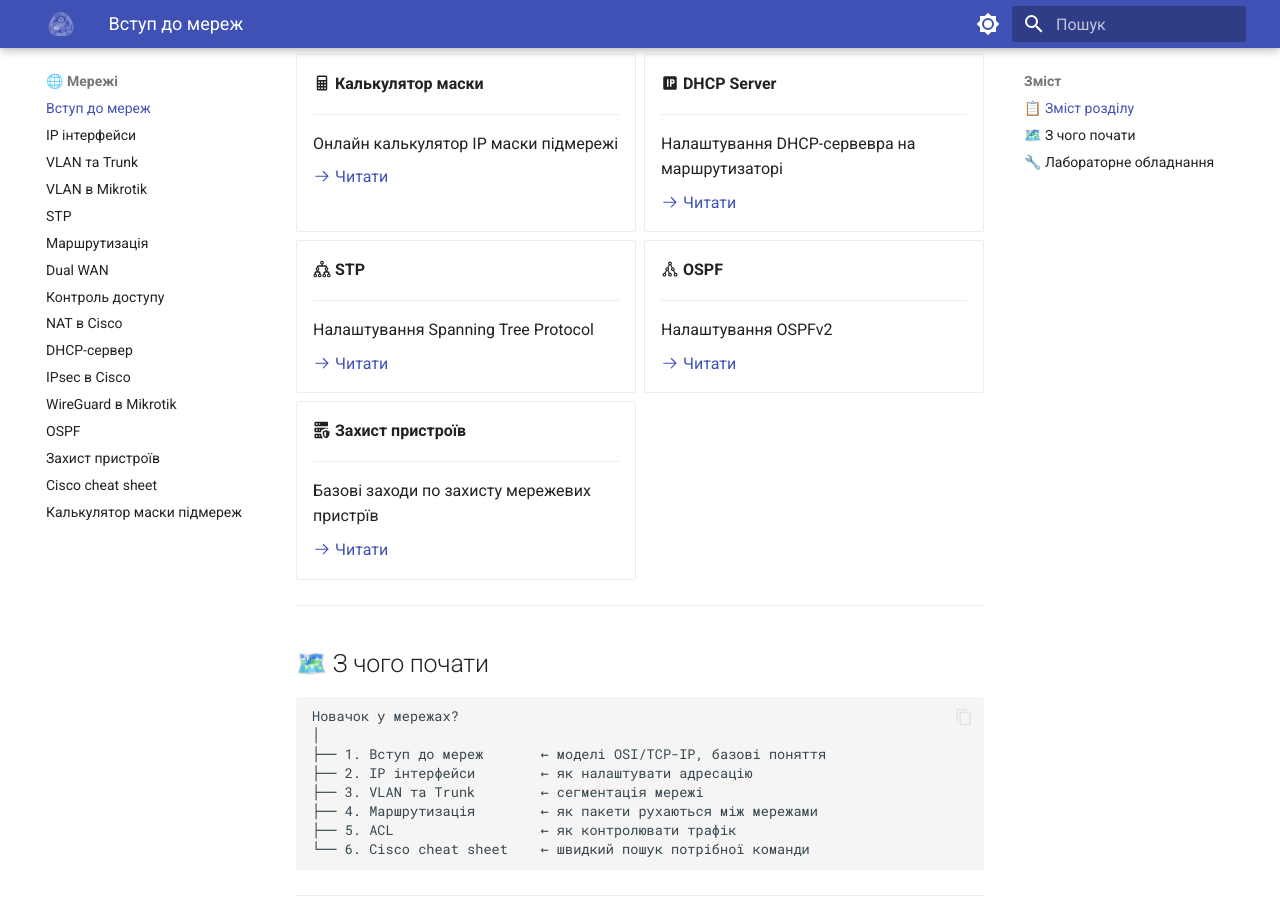
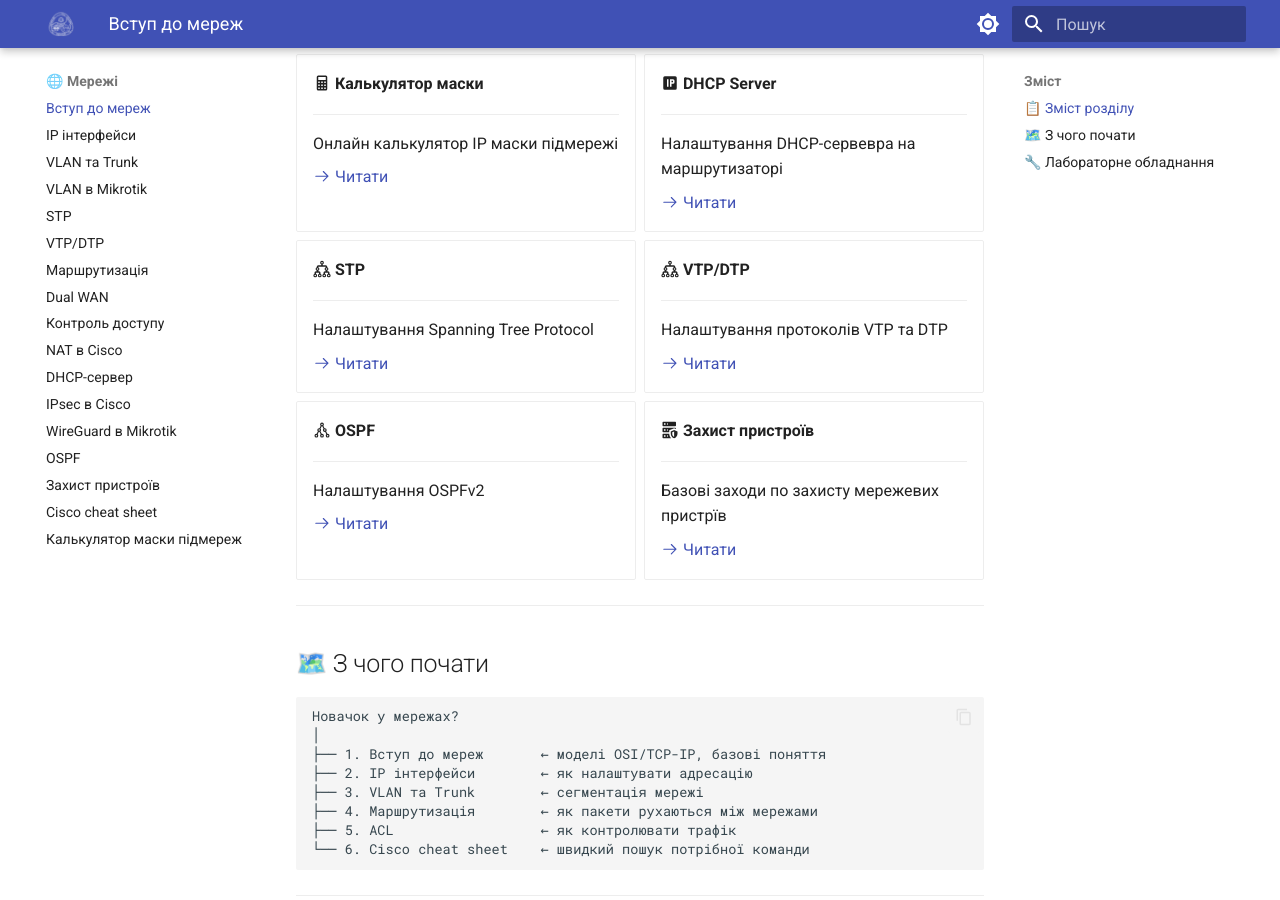
Before and after one commit to left769/21-docs, an MkDocs documentation site: the page built from docs/network-configs/index.md, in a window 1280 px wide and 900 px high, scrolled down 1376 px. Built offline with MkDocs 1.6.1 and Material for MkDocs 9.7.7, drawn with Linux system fonts in a browser that asks for light colours.

Commit message:
added vtp dtp

```diff
--- a/docs/network-configs/index.md
+++ b/docs/network-configs/index.md
@@ -113,6 +113,14 @@
 
     [:octicons-arrow-right-24: Читати](stp.md)
 
+-   :material-family-tree: __VTP/DTP__
+
+    ---
+
+    Налаштування протоколів VTP та DTP
+
+    [:octicons-arrow-right-24: Читати](vtp-dtp.md)
+
 -   :material-graph-outline: __OSPF__
 
     ---
--- a/mkdocs.yml
+++ b/mkdocs.yml
@@ -54,6 +54,7 @@ nav:
       - 'VLAN та Trunk': network-configs/vlans.md
       - 'VLAN в Mikrotik': network-configs/vlans-mikrotik.md
       - 'STP': network-configs/stp.md
+      - 'VTP/DTP': network-configs/vtp-dtp.md
       - 'Маршрутизація': network-configs/routing.md
       - 'Dual WAN': network-configs/isp-failover.md
       - 'Контроль доступу': network-configs/ACL.md
```
Also changed, not shown: README.md (+1 -0 lines).
